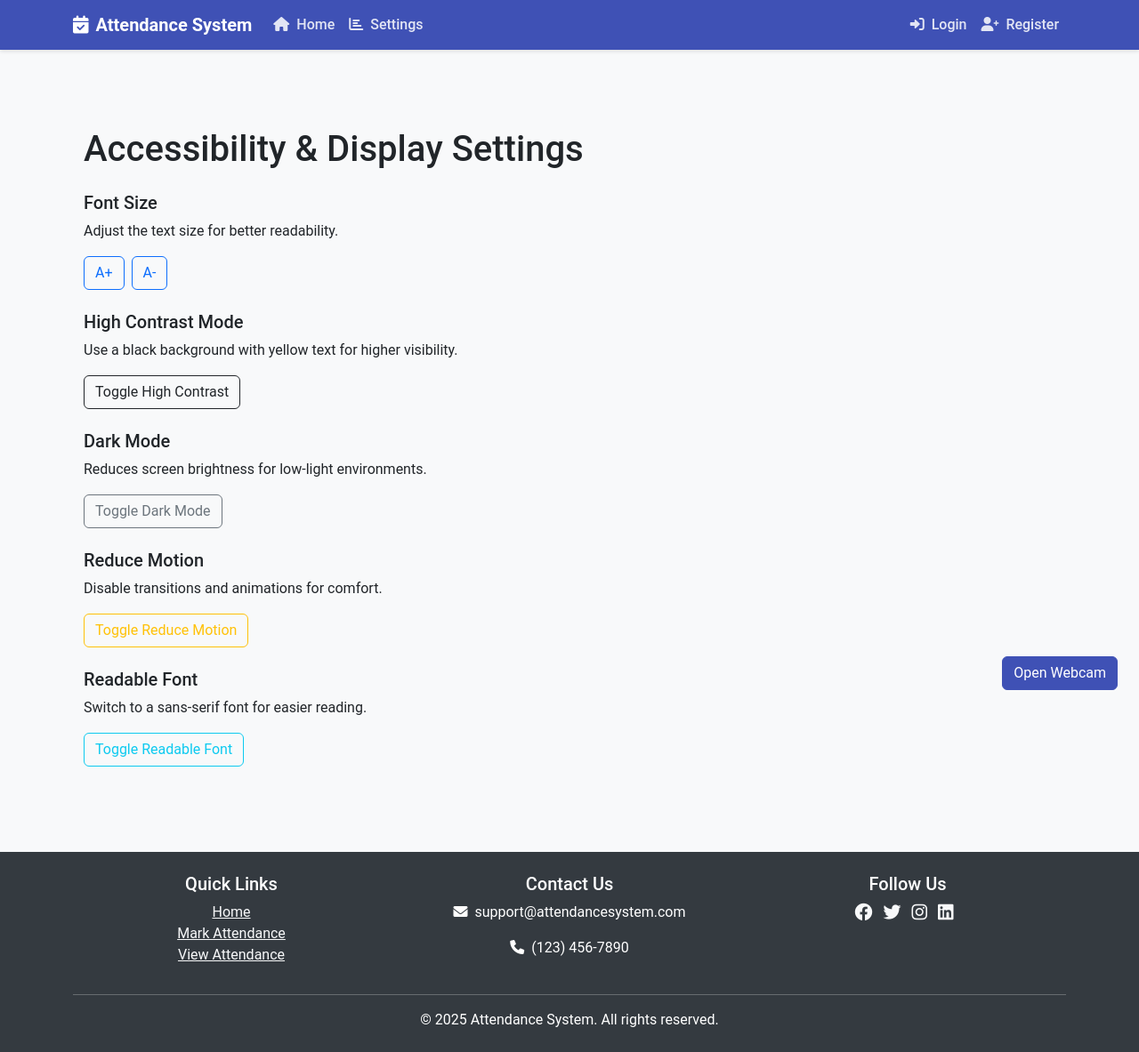
After one commit to kiritharanprawin/teamproject, a Django app: page /attendance/settings/ in a window 1280 px wide. The commit adds this page. Shown: the whole page at 89% size. Run offline with Django 5.2, Linux system fonts and the light colour scheme; some libraries are stand-ins or nearby versions.

Commit message:
added settings and webcam integration

```diff
--- a/Website/TeamInterface/attendance_system/templates/attendance_system/base.html
+++ b/Website/TeamInterface/attendance_system/templates/attendance_system/base.html
@@ -24,6 +24,28 @@
             display: flex;
             flex-direction: column;
         }
+
+        body.high-contrast {
+            background-color: black !important;
+            color: yellow !important;
+        }
+
+        body.high-contrast a {
+            color: cyan !important;
+        }
+        body.dark-mode {
+            background-color: #121212 !important;
+            color: #e0e0e0 !important;
+        }
+        .reduced-motion *, .reduced-motion *::before, .reduced-motion *::after {
+            transition: none !important;
+            animation: none !important;
+        }
+        .readable-font {
+            font-family: Arial, Helvetica, sans-serif !important;
+        }
+
+
 
         .navbar {
             background-color: var(--primary-color);
@@ -94,6 +116,7 @@
             font-size: 2.5rem;
             color: var(--primary-color);
         }
+
     </style>
     {% block extra_css %}{% endblock %}
 </head>
@@ -111,6 +134,9 @@
                 <ul class="navbar-nav me-auto">
                     <li class="nav-item">
                         <a class="nav-link" href="{% url 'home' %}"><i class="fas fa-home me-1"></i> Home</a>
+                    </li>
+                    <li class="nav-item">
+                        <a class="nav-link" href="{% url 'settings' %}"><i class="fas fa-chart-bar me-1"></i> Settings</a>
                     </li>
                     {% if user.is_authenticated %}
                     <li class="nav-item">
@@ -201,6 +227,83 @@
         </div>
     </footer>
 
+    <!-- Button to open modal -->
+    <button type="button" class="btn btn-primary position-fixed bottom-0 end-0 m-4 z-3" data-bs-toggle="modal" data-bs-target="#webcamModal">
+      Open Webcam
+    </button>
+
+    <!-- Webcam Modal -->
+    <div class="modal fade" id="webcamModal" tabindex="-1" aria-labelledby="webcamModalLabel" aria-hidden="true">
+      <div class="modal-dialog modal-lg modal-dialog-centered">
+        <div class="modal-content">
+          <div class="modal-header">
+            <h5 class="modal-title" id="webcamModalLabel">Webcam Preview</h5>
+            <button type="button" class="btn-close" data-bs-dismiss="modal" aria-label="Close" onclick="stopWebcam()"></button>
+          </div>
+          <div class="modal-body text-center">
+            <video id="webcam-video" class="rounded border shadow" width="100%" autoplay></video>
+          </div>
+          <div class="modal-footer">
+            <button type="button" class="btn btn-secondary" data-bs-dismiss="modal" onclick="stopWebcam()">Close</button>
+          </div>
+        </div>
+      </div>
+    </div>
+
+    <script>
+      let stream;
+
+      document.getElementById('webcamModal').addEventListener('shown.bs.modal', async () => {
+        try {
+          stream = await navigator.mediaDevices.getUserMedia({ video: true });
+          document.getElementById('webcam-video').srcObject = stream;
+        } catch (err) {
+          console.error("Webcam access error:", err);
+          alert("Could not access the webcam.");
+        }
+      });
+
+      function stopWebcam() {
+        if (stream) {
+          stream.getTracks().forEach(track => track.stop());
+        }
+        document.getElementById('webcam-video').srcObject = null;
+      }
+    </script>
+
+    <script>
+      window.onload = () => {
+        const root = document.documentElement;
+
+        // Font Size
+        const savedFontSize = localStorage.getItem('siteFontSize');
+        if (savedFontSize) {
+          root.style.fontSize = savedFontSize + 'px';
+        }
+
+        // High Contrast
+        if (localStorage.getItem('highContrast') === 'true') {
+          document.body.classList.add('high-contrast');
+        }
+
+        // Dark Mode
+        if (localStorage.getItem('darkMode') === 'true') {
+          document.body.classList.add('dark-mode');
+        }
+
+        // Reduce Motion
+        if (localStorage.getItem('reduceMotion') === 'true') {
+          document.body.classList.add('reduced-motion');
+        }
+
+        // Readable Font
+        if (localStorage.getItem('readableFont') === 'true') {
+          document.body.classList.add('readable-font');
+        }
+      };
+    </script>
+
+
     <!-- Bootstrap and other JS -->
     <script src="https://cdn.jsdelivr.net/npm/bootstrap@5.3.0-alpha1/dist/js/bootstrap.bundle.min.js"></script>
     {% block extra_js %}{% endblock %}
--- /dev/null
+++ b/Website/TeamInterface/attendance_system/templates/attendance_system/settings.html
@@ -0,0 +1,126 @@
+{% extends 'attendance_system/base.html' %}
+
+{% block content %}
+<div class="container py-5">
+  <h1 class="mb-4" tabindex="0">Accessibility & Display Settings</h1>
+
+  <!-- Font Size -->
+  <div class="mb-4">
+    <h5>Font Size</h5>
+    <p>Adjust the text size for better readability.</p>
+    <div class="d-flex gap-2">
+      <button id="increase-font" class="btn btn-outline-primary">A+</button>
+      <button id="decrease-font" class="btn btn-outline-primary">A-</button>
+    </div>
+  </div>
+
+  <!-- High Contrast -->
+  <div class="mb-4">
+    <h5>High Contrast Mode</h5>
+    <p>Use a black background with yellow text for higher visibility.</p>
+    <button id="toggle-contrast" class="btn btn-outline-dark">Toggle High Contrast</button>
+  </div>
+
+  <!-- Dark Mode -->
+  <div class="mb-4">
+    <h5>Dark Mode</h5>
+    <p>Reduces screen brightness for low-light environments.</p>
+    <button id="toggle-darkmode" class="btn btn-outline-secondary">Toggle Dark Mode</button>
+  </div>
+
+  <!-- Reduce Motion -->
+  <div class="mb-4">
+    <h5>Reduce Motion</h5>
+    <p>Disable transitions and animations for comfort.</p>
+    <button id="toggle-motion" class="btn btn-outline-warning">Toggle Reduce Motion</button>
+  </div>
+
+  <!-- Readable Font -->
+  <div class="mb-4">
+    <h5>Readable Font</h5>
+    <p>Switch to a sans-serif font for easier reading.</p>
+    <button id="toggle-font" class="btn btn-outline-info">Toggle Readable Font</button>
+  </div>
+</div>
+
+<style>
+  body.high-contrast {
+    background-color: black !important;
+    color: yellow !important;
+  }
+  body.dark-mode {
+    background-color: #121212 !important;
+    color: #e0e0e0 !important;
+  }
+  .readable-font {
+    font-family: Arial, Helvetica, sans-serif !important;
+  }
+  .reduced-motion *, .reduced-motion *::before, .reduced-motion *::after {
+    transition: none !important;
+    animation: none !important;
+  }
+</style>
+
+<script>
+  const root = document.documentElement;
+  let fontSize = parseInt(localStorage.getItem('siteFontSize') || 16);
+
+  function applySettings() {
+    if (localStorage.getItem('siteFontSize')) {
+      root.style.fontSize = fontSize + "px";
+    }
+
+    if (localStorage.getItem('highContrast') === 'true') {
+      document.body.classList.add('high-contrast');
+    }
+
+    if (localStorage.getItem('darkMode') === 'true') {
+      document.body.classList.add('dark-mode');
+    }
+
+    if (localStorage.getItem('reduceMotion') === 'true') {
+      document.body.classList.add('reduced-motion');
+    }
+
+    if (localStorage.getItem('readableFont') === 'true') {
+      document.body.classList.add('readable-font');
+    }
+  }
+
+  document.addEventListener('DOMContentLoaded', () => {
+    applySettings();
+
+    document.getElementById('increase-font').onclick = () => {
+      fontSize += 2;
+      root.style.fontSize = fontSize + "px";
+      localStorage.setItem('siteFontSize', fontSize);
+    };
+
+    document.getElementById('decrease-font').onclick = () => {
+      fontSize = Math.max(12, fontSize - 2);
+      root.style.fontSize = fontSize + "px";
+      localStorage.setItem('siteFontSize', fontSize);
+    };
+
+    document.getElementById('toggle-contrast').onclick = () => {
+      document.body.classList.toggle('high-contrast');
+      localStorage.setItem('highContrast', document.body.classList.contains('high-contrast'));
+    };
+
+    document.getElementById('toggle-darkmode').onclick = () => {
+      document.body.classList.toggle('dark-mode');
+      localStorage.setItem('darkMode', document.body.classList.contains('dark-mode'));
+    };
+
+    document.getElementById('toggle-motion').onclick = () => {
+      document.body.classList.toggle('reduced-motion');
+      localStorage.setItem('reduceMotion', document.body.classList.contains('reduced-motion'));
+    };
+
+    document.getElementById('toggle-font').onclick = () => {
+      document.body.classList.toggle('readable-font');
+      localStorage.setItem('readableFont', document.body.classList.contains('readable-font'));
+    };
+  });
+</script>
+{% endblock %}
--- a/Website/TeamInterface/attendance_system/urls.py
+++ b/Website/TeamInterface/attendance_system/urls.py
@@ -1,6 +1,6 @@
 from django.urls import path
-from .views import mark_attendance, view_attendance, home, register, user_login, user_logout, attendance_chart, schedule_calendar
-
+from .views import mark_attendance, view_attendance, home, register, user_login, user_logout, attendance_chart, \
+    schedule_calendar, settings_view, webcam_view
 
 urlpatterns = [
     path('', home, name='home'),
@@ -11,4 +11,6 @@ urlpatterns = [
     path('view/', view_attendance, name='view_attendance'),
     path('attendance-chart/', attendance_chart, name='attendance_chart'),
     path('schedule-calendar/', schedule_calendar, name='schedule_calendar'),
+    path('settings/', settings_view, name='settings'),
+    path('webcam/', webcam_view, name='webcam'),
 ]
--- a/Website/TeamInterface/attendance_system/views.py
+++ b/Website/TeamInterface/attendance_system/views.py
@@ -12,6 +12,7 @@ import json
 from attendance_system import models
 from django.utils import timezone
 
+
 @login_required
 def mark_attendance(request):
     if request.method == 'POST':
@@ -19,6 +20,7 @@ def mark_attendance(request):
         Attendance.objects.create(user=request.user, status=status)
         return redirect('view_attendance')
     return render(request, 'attendance_system/mark_attendance.html')
+
 
 @login_required
 def view_attendance(request):
@@ -34,7 +36,8 @@ def home(request):
         'upcoming_classes': upcoming_classes,
     })
 
-#user
+
+# user
 
 def register(request):
     if request.method == "POST":
@@ -50,6 +53,7 @@ def register(request):
     else:
         form = UserCreationForm()
     return render(request, 'attendance_system/register.html', {'form': form})
+
 
 def user_login(request):
     if request.method == "POST":
@@ -70,6 +74,7 @@ def user_login(request):
         form = AuthenticationForm()
     return render(request, 'attendance_system/login.html', {'form': form})
 
+
 def user_logout(request):
     logout(request)
     messages.info(request, "You have successfully logged out.")
@@ -88,6 +93,7 @@ def attendance_chart(request):
         'counts': counts,
     })
 
+
 #
 
 def schedule_calendar(request):
@@ -99,3 +105,11 @@ def schedule_calendar(request):
     return render(request, 'attendance_system/schedule_calendar.html', {
         'events': json.dumps(events),
     })
+
+
+def settings_view(request):
+    return render(request, 'attendance_system/settings.html')
+
+
+def webcam_view(request):
+    return render(request, 'attendance_system/webcam.html')
```
Also changed, not shown: Website/TeamInterface/attendance_system/templates/attendance_system/webcam.html (added, +50 -0 lines).
